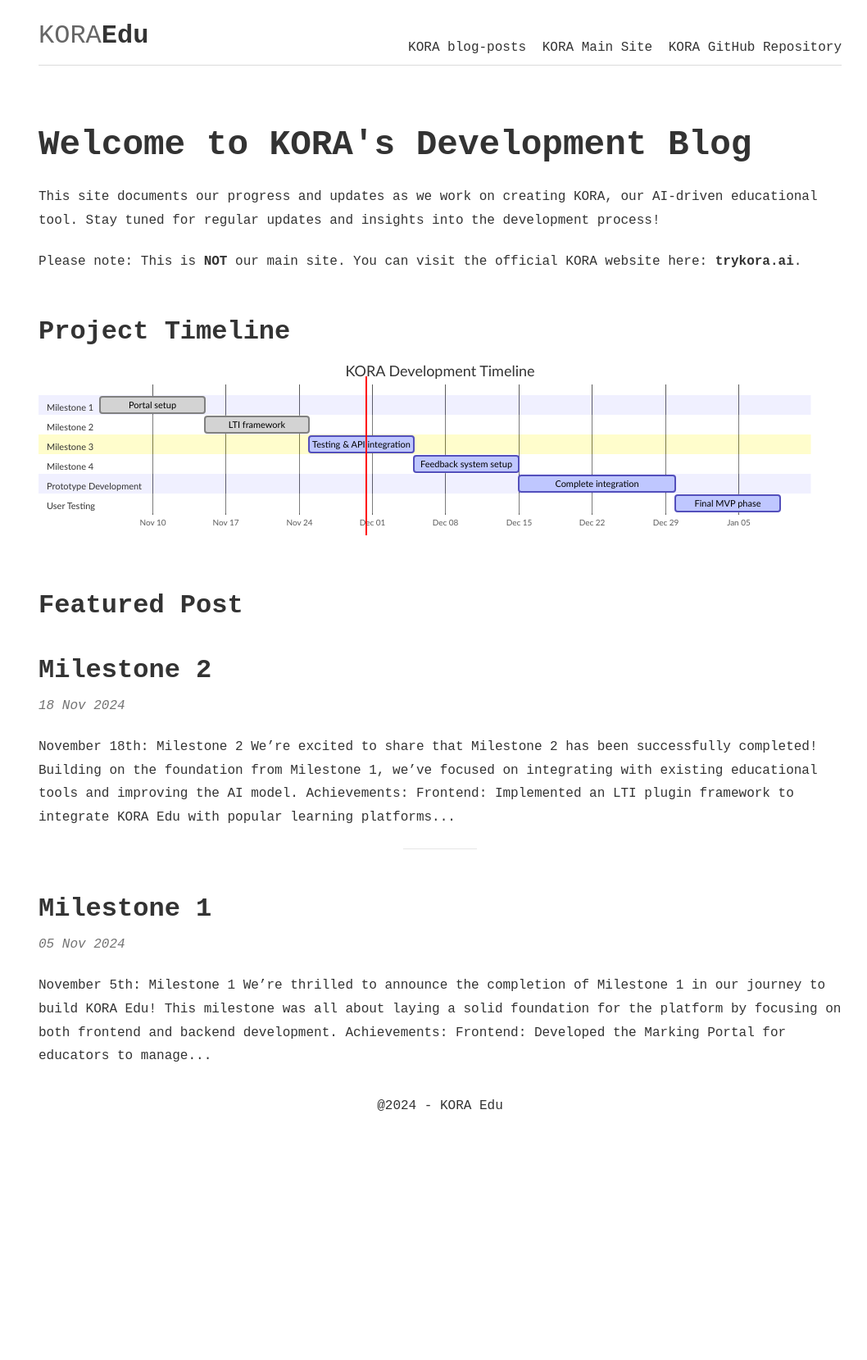
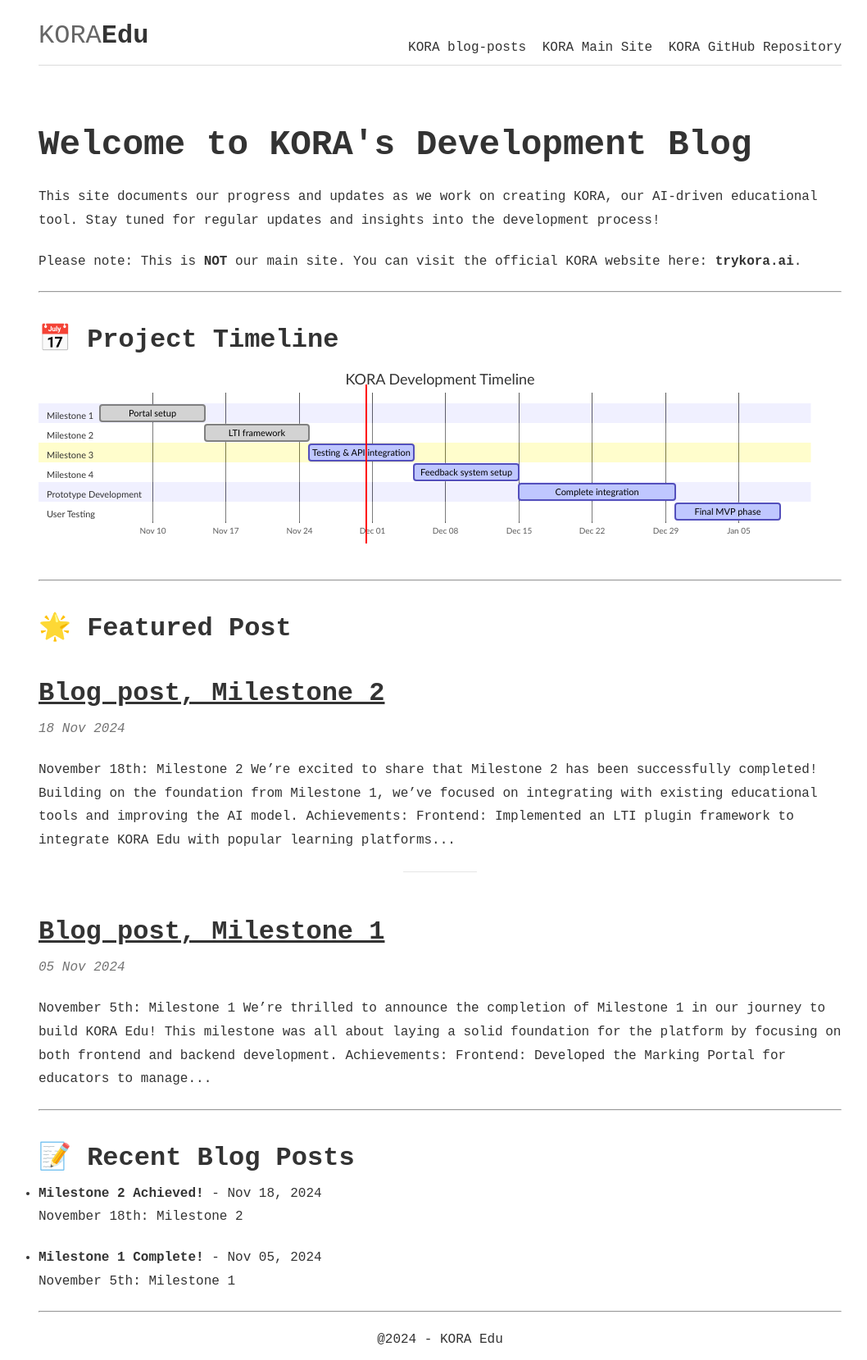
Before and after one commit to kora-edu/kora-edu.github.io, a Jekyll site: the page built from index.html, in a window 1280 px wide. Shown: the whole page at 82% size, without its empty margins (103-1161 px from the left). Built offline with Jekyll 4.4.1, drawn with Linux system fonts in a browser that asks for light colours; the list of posts is cut into pages by our own code; before the commit the page ends 1375 px from its top, so only the background shows below that.

Commit message:
template

```diff
--- a/index.html
+++ b/index.html
@@ -14,8 +14,11 @@ layout: default
   </p>
 </div>
 
+<!-- Section Break -->
+<hr>
+
 <!-- Mermaid Chart Section -->
-<h2>Project Timeline</h2>
+<h2>📅 Project Timeline</h2>
 <div class="mermaid">
 gantt
     title KORA Development Timeline
@@ -41,13 +44,20 @@ gantt
     Final MVP phase                 :active, test, after dev, 10d
 </div>
 
+<!-- Section Break -->
+<hr>
+
 <!-- Featured Post -->
-<h2>Featured Post</h2>
+<h2>🌟 Featured Post</h2>
 <ul id="posts">
   {% for post in site.posts %}
     {% if post.tags contains "featured" %}
       <li class="post">
-        <h2><a href="{% if site.baseurl == "/" %}{{ post.url }}{% else %}{{ post.url | prepend: site.baseurl }}{% endif %}">{% if post.header %}{{ post.header }}{% else %}{{ post.title }}{% endif %}</a></h2>
+        <h2>
+          <a href="{% if site.baseurl == "/" %}{{ post.url }}{% else %}{{ post.url | prepend: site.baseurl }}{% endif %}">
+            <u>{% if post.header %}{{ post.header }}{% else %}{{ post.title }}{% endif %}</u>
+          </a>
+        </h2>
         <time datetime="{{ post.date | date_to_xmlschema }}" class="by-line"><i>{{ post.date | date_to_string }}</i></time>
         <p>{{ post.content | strip_html | truncatewords:50 }}</p>
       </li>
@@ -55,6 +65,27 @@ gantt
   {% endfor %}
 </ul>
 
+<!-- Section Break -->
+<hr>
+
+<!-- Blog Posts -->
+<h2>📝 Recent Blog Posts</h2>
+<div class="blog-posts">
+  <ul>
+    {% for post in site.posts %}
+      <li>
+        <a href="{% if site.baseurl == "/" %}{{ post.url }}{% else %}{{ post.url | prepend: site.baseurl }}{% endif %}">
+          <strong>{{ post.title }}</strong>
+        </a> - <time datetime="{{ post.date | date_to_xmlschema }}">{{ post.date | date: "%b %d, %Y" }}</time>
+        <p>{{ post.excerpt | strip_html | truncatewords:30 }}</p>
+      </li>
+    {% endfor %}
+  </ul>
+</div>
+
+<!-- Section Break -->
+<hr>
+
 <!-- Mermaid.js Script -->
 <script src="https://cdnjs.cloudflare.com/ajax/libs/mermaid/10.4.0/mermaid.min.js"></script>
 <script>
```
Also changed, not shown: _posts/2024-11-05-milestone-1.md (+1 -1 lines), _posts/2024-11-18-milestone-2.md (+1 -1 lines).
